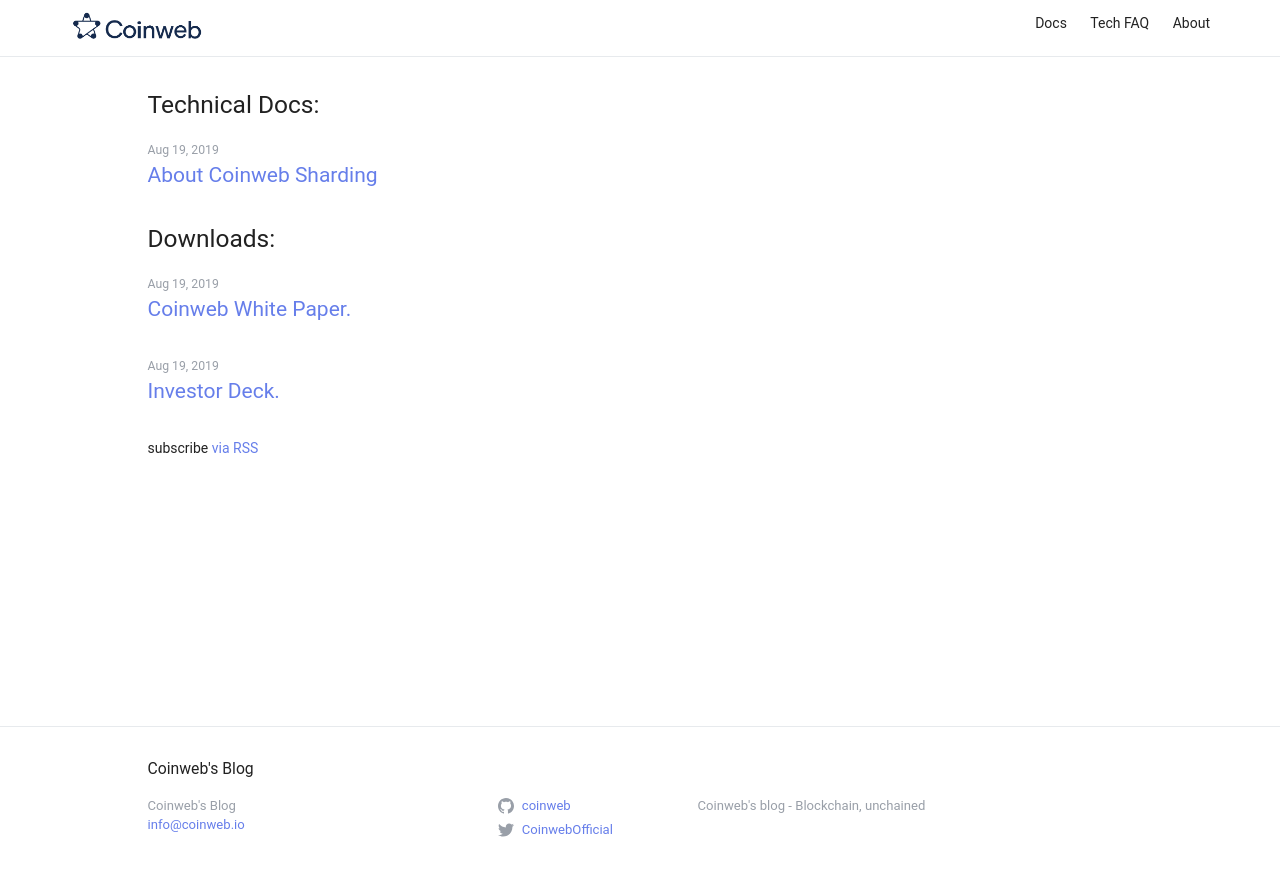
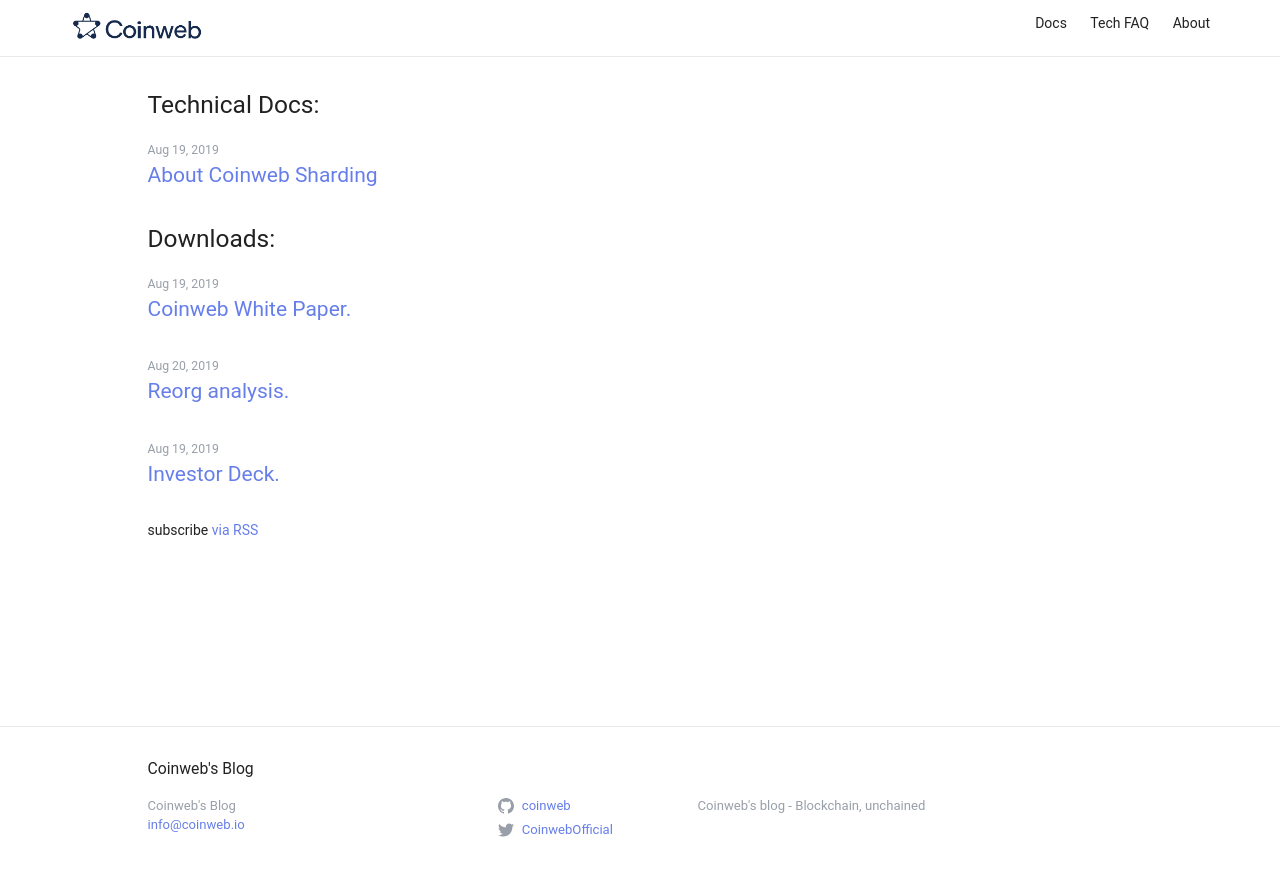
Before and after one commit to coinweb/technical-docs, a Jekyll site: the page built from index.md, in a window 1280 px wide. Shown: the top 876 px of the page. Built offline with Jekyll 4.4.1, drawn with Linux system fonts in a browser that asks for light colours.

Commit message:
add reorg file

```diff
--- a/_data/downloads_files.yaml
+++ b/_data/downloads_files.yaml
@@ -1,9 +1,15 @@
+
 
 - description: "Coinweb White Paper."
   date: 2019-08-19 11:11:54 +0200
   format: pdf
   name: white_paper.pdf
 
+- description: "Reorg analysis."
+  date: 2019-08-20 13:07:51 +0300
+  format: pdf
+  name: reorgs.pdf
+
 - description: "Investor Deck."
   date: 2019-08-19 11:11:54 +0200
   format: pdf
```
Also changed, not shown: README.md, 1 other file.
